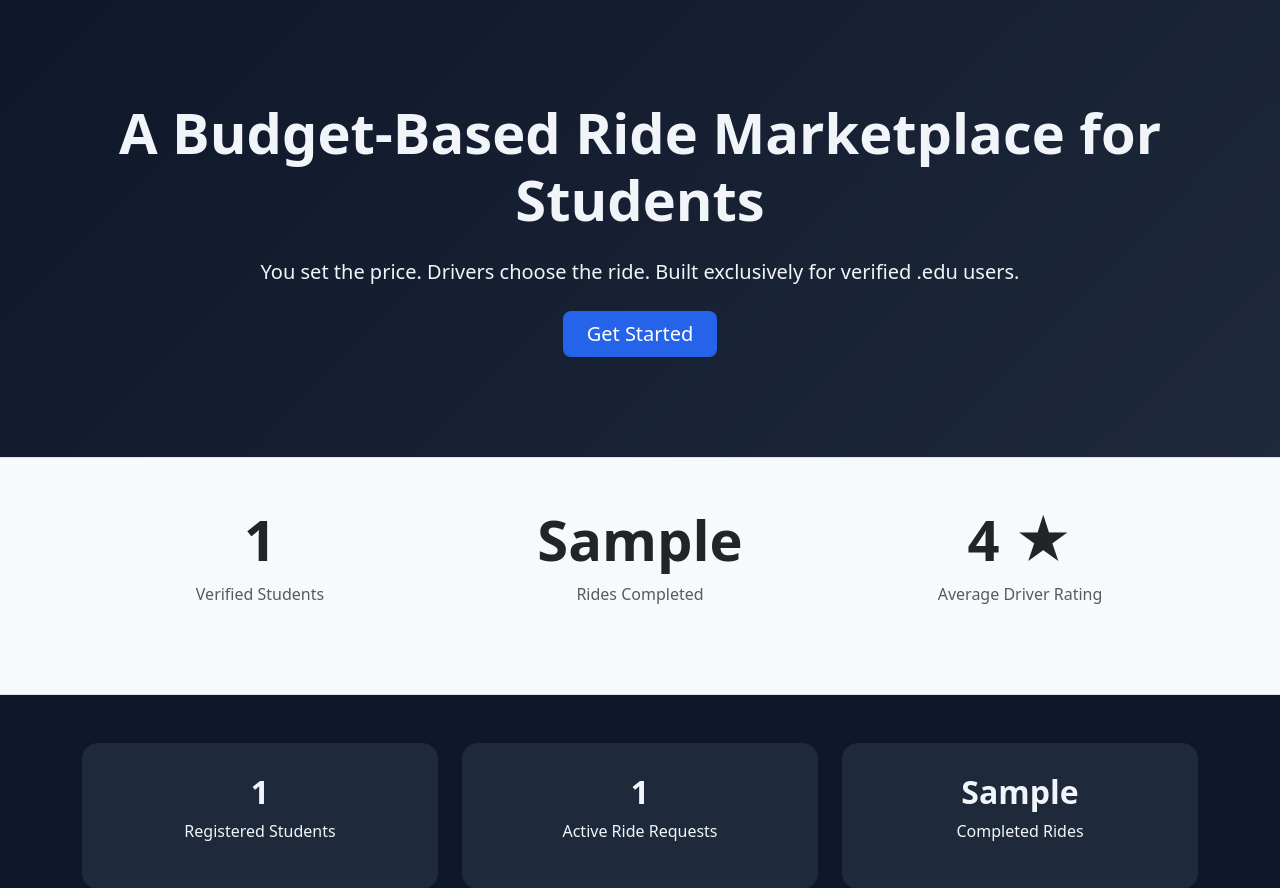
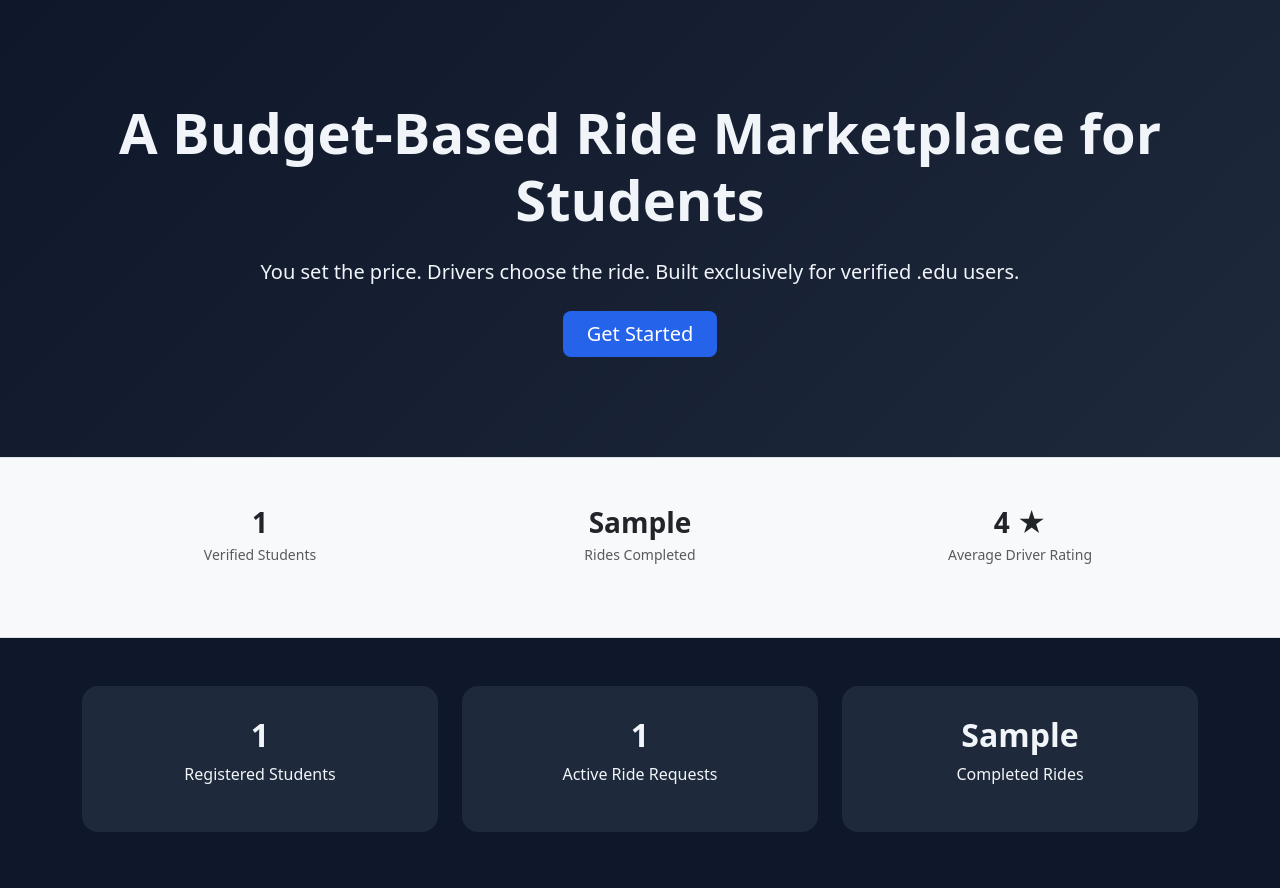
Before and after one commit to KushalKUMAR-P/student-ride-demo, a Flask app: template templates/index.html in a window 1280 px wide. Shown: the part 73-961 px from the top of the page. Run offline with Flask 3, Linux system fonts and the light colour scheme; the template is opened without the code that fills it: most values are stand-ins (such as "Sample title", 1, 10 or a date in 2020); some libraries are stand-ins or nearby versions.

Commit message:
Refine metrics typography for cleaner layout

```diff
--- a/templates/index.html
+++ b/templates/index.html
@@ -130,27 +130,27 @@
   <!-- PLATFORM METRICS -->
   <section class="py-5 bg-light border-top border-bottom text-dark">
     <div class="container text-center">
-      <div class="row">
+      <div class="row justify-content-center">
 
         <div class="col-md-4 mb-4">
-          <h2 class="fw-bold text-dark display-4">{{ total_users }}</h2>
-          <p class="text-muted">Verified Students</p>
+          <h3 class="fw-semibold mb-1">{{ total_users }}</h3>
+          <p class="text-muted small mb-0">Verified Students</p>
         </div>
 
         <div class="col-md-4 mb-4">
-          <h2 class="fw-bold text-dark display-4">{{ completed_rides }}</h2>
-          <p class="text-muted">Rides Completed</p>
+          <h3 class="fw-semibold mb-1">{{ completed_rides }}</h3>
+          <p class="text-muted small mb-0">Rides Completed</p>
         </div>
 
         <div class="col-md-4 mb-4">
-          <h2 class="fw-bold text-dark display-4">
+          <h3 class="fw-semibold mb-1">
             {% if average_rating %}
             {{ average_rating }} ★
             {% else %}
             —
             {% endif %}
-          </h2>
-          <p class="text-muted">Average Driver Rating</p>
+          </h3>
+          <p class="text-muted small mb-0">Average Driver Rating</p>
         </div>
 
       </div>
```
